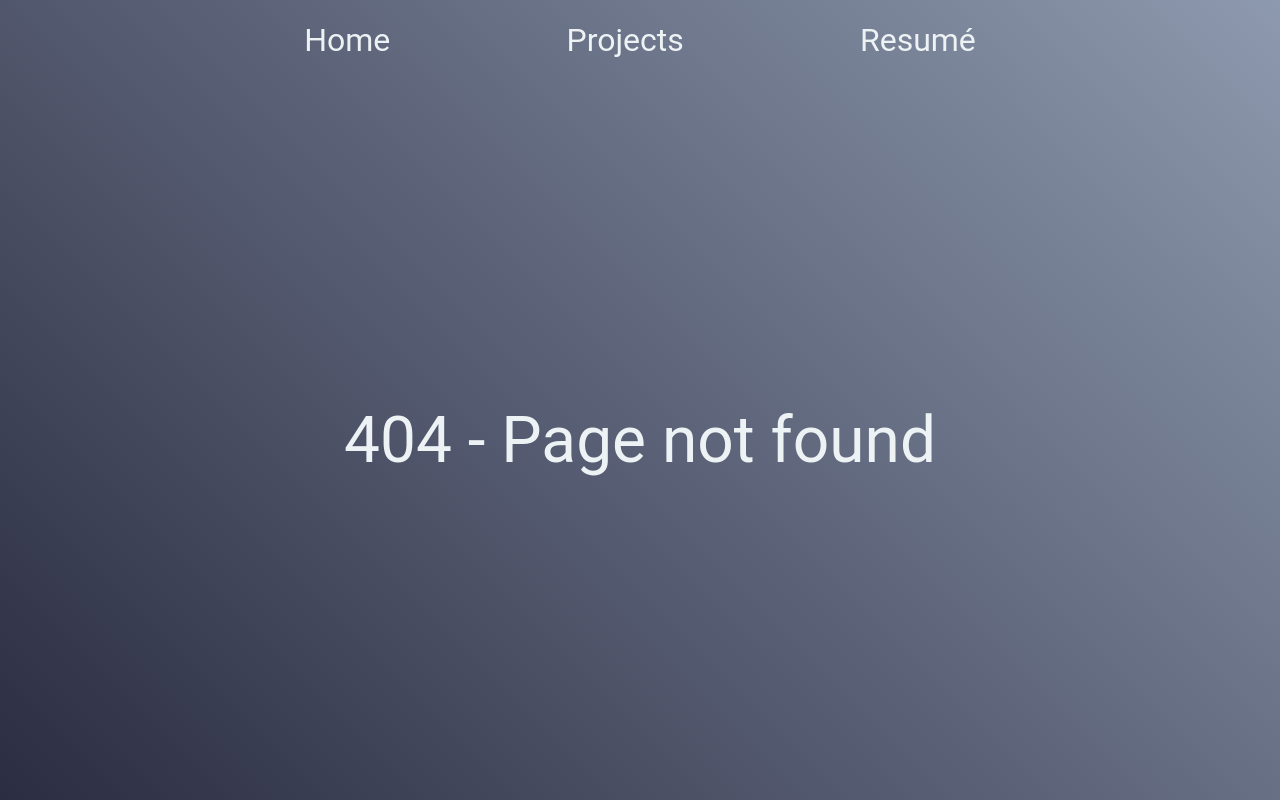
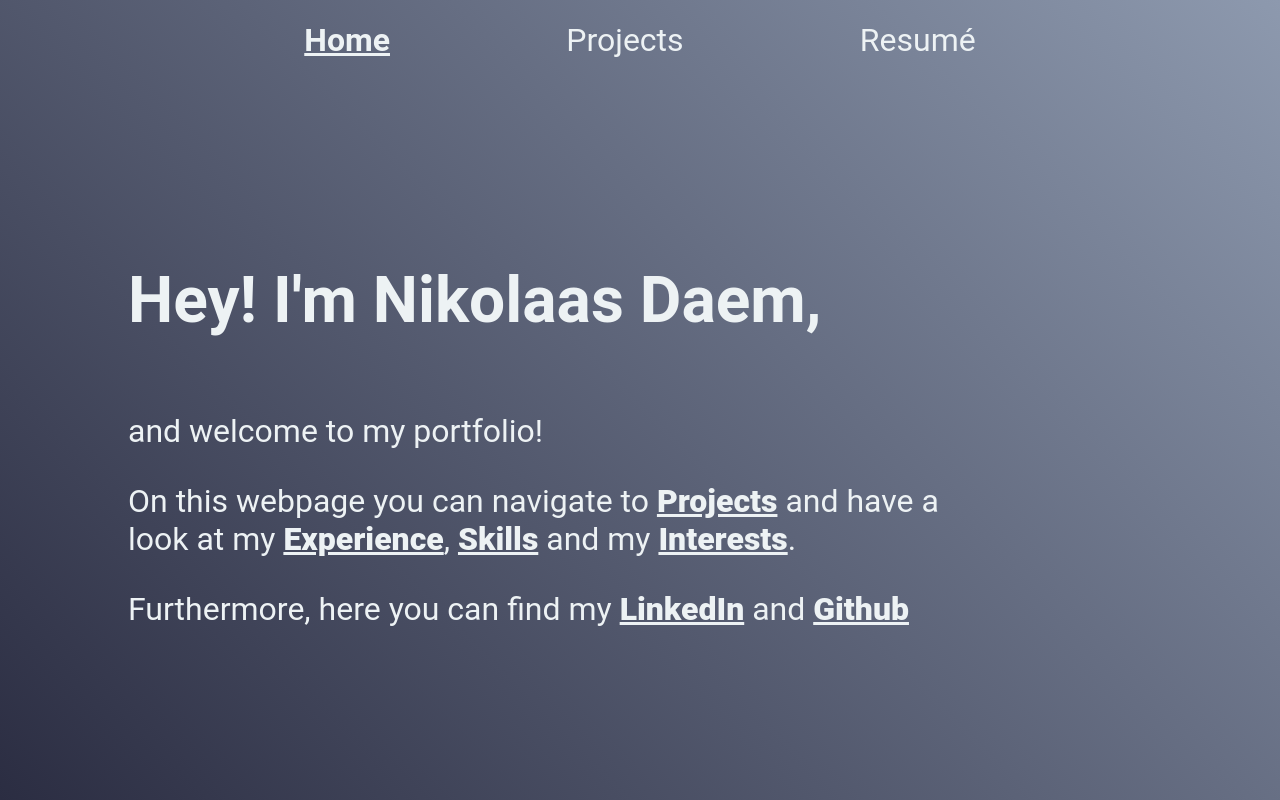
Before and after one commit to DaemNE/portfolio, a React (Create React App) app: page / in a window 1280 px wide. Before the commit this address had no page. Built offline with nearby package versions, Linux system fonts and the light colour scheme.

Commit message:
setup gh-pages

```diff
--- a/src/App.js
+++ b/src/App.js
@@ -32,8 +32,8 @@ function App() {
     <>
       <Navbar />
       <Routes>
-        <Route path="/portfolio" element={<Home />}></Route>
-        <Route path="/projects" element={<Projects />}>
+        <Route path="/" element={<Home />}></Route>
+        <Route path="projects" element={<Projects />}>
           <Route index element={<MostProudProjects />}></Route>
           <Route path={"mostproud"} element={<MostProudProjects />}></Route>
           <Route path={"html"} element={<HtmlProjects />}></Route>
--- a/src/components/Home.js
+++ b/src/components/Home.js
@@ -11,19 +11,19 @@ function Home() {
         <p>and welcome to my portfolio!</p>
         <p>
           On this webpage you can navigate to{" "}
-          <NavLink to={"/projects"} className="about-projects">
+          <NavLink to={"projects"} className="about-projects">
             Projects
           </NavLink>{" "}
           and have a look at my{" "}
-          <NavLink to={"/cv"} className="about-experience">
+          <NavLink to={"cv"} className="about-experience">
             Experience
           </NavLink>
           ,{" "}
-          <NavLink to={"/cv"} className="about-skills">
+          <NavLink to={"cv"} className="about-skills">
             Skills
           </NavLink>{" "}
           and my{" "}
-          <NavLink to={"/cv"} className="about-interests">
+          <NavLink to={"cv"} className="about-interests">
             Interests
           </NavLink>
           .
--- a/src/components/Navbar.js
+++ b/src/components/Navbar.js
@@ -11,7 +11,7 @@ function Navbar() {
 
   return (
     <nav className="nav-bar">
-      <NavLink style={navLinkStyles} to={"/portfolio"}>
+      <NavLink style={navLinkStyles} to={"/"}>
         Home
       </NavLink>
       <NavLink style={navLinkStyles} to={"/projects"}>
```
